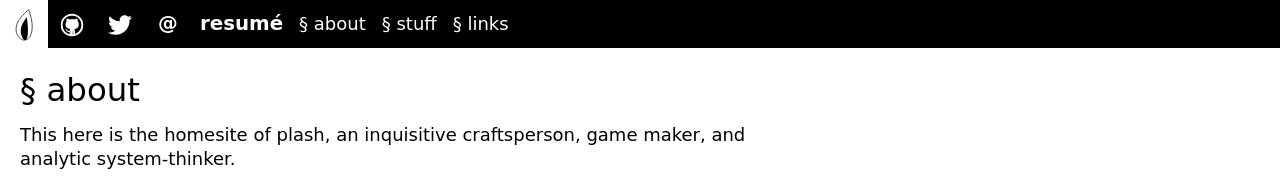
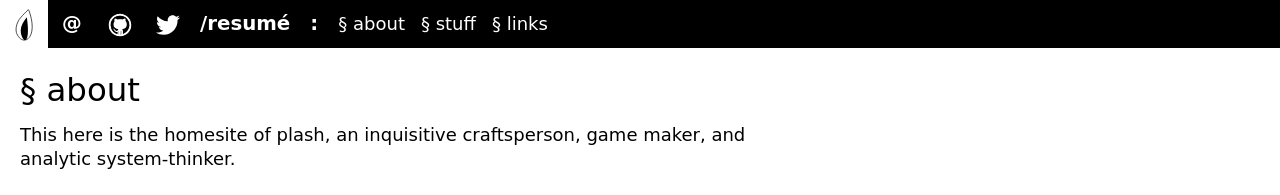
Before and after one commit to komiga/homesite, a Jekyll site: the page built from index.html, in a window 1280 px wide. Shown: the top 195 px of the page. Built offline with Jekyll 4.4.1, drawn with Linux system fonts in a browser that asks for light colours.

Commit message:
Added separator to nav; moved email to first position; tidy.

```diff
--- a/index.html
+++ b/index.html
@@ -1,10 +1,11 @@
 ---
 layout: generic
 nav-items: [
+	{text: "@", title: "email", url: "mailto:plash@komiga.com"},
 	{predefined: "github"},
 	{predefined: "twitter"},
-	{text: "@", title: "email", url: "mailto:plash@komiga.com", class: "text-icon"},
-	{text: "resumé", url: "/resume", class: "text-icon"},
+	{text: "/resumé", url: "/resume"},
+	{},
 	{text: "&sect; about", url: "#about"},
 	{text: "&sect; stuff", url: "#stuff"},
 	{text: "&sect; links", url: "#links"}
--- a/resume/index.html
+++ b/resume/index.html
@@ -1,8 +1,9 @@
 ---
 layout: generic
 nav-items: [
+	{text: "@", title: "email", url: "mailto:plash@komiga.com"},
 	{predefined: "github"},
-	{text: "email", url: "mailto:plash@komiga.com", class: "text-icon"},
+	{},
 	{text: "&sect; cover", url: "#cover"},
 	{text: "&sect; work experience", url: "#work-experience"},
 	{text: "&sect; open source", url: "#open-source"},
```
